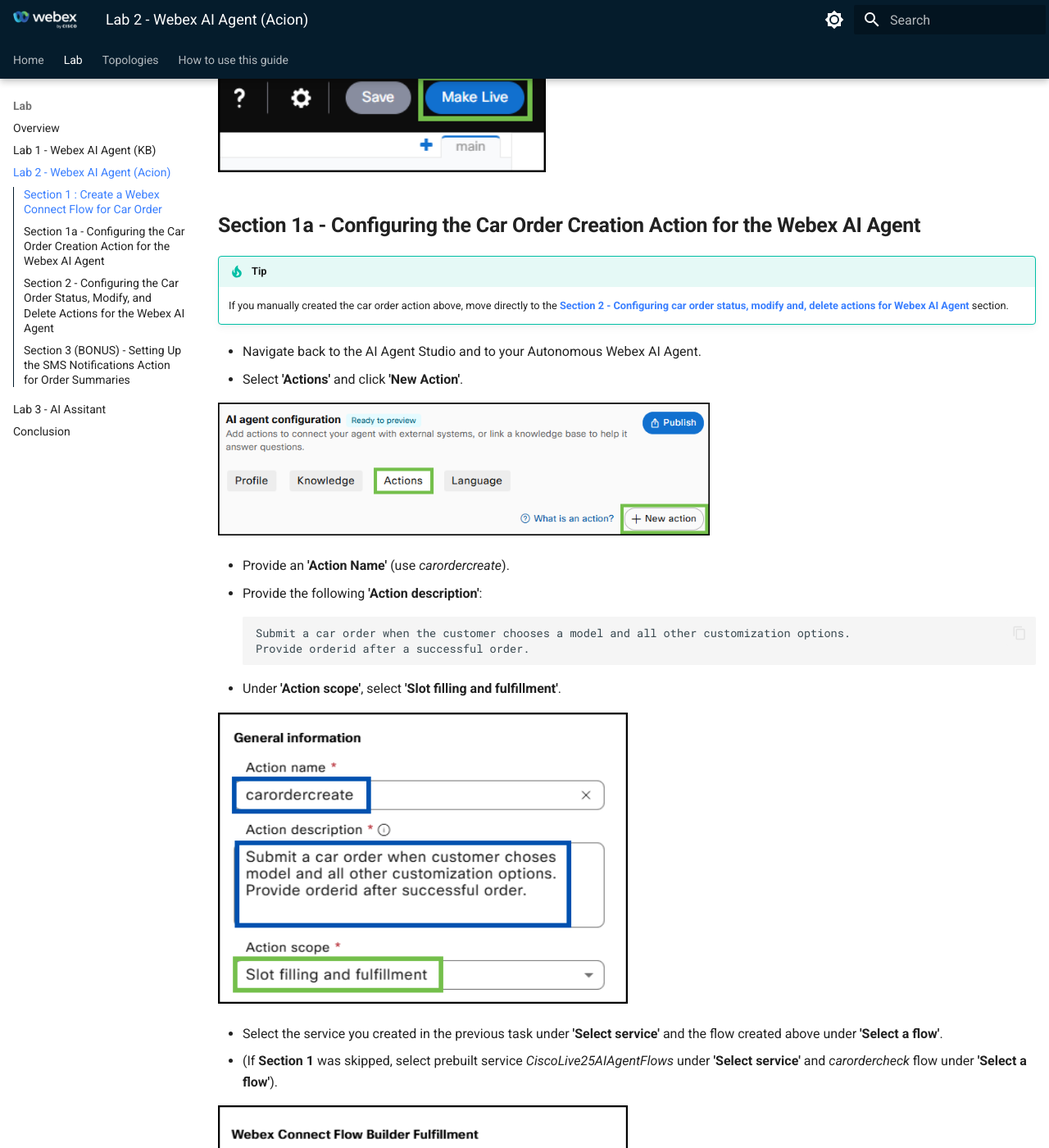
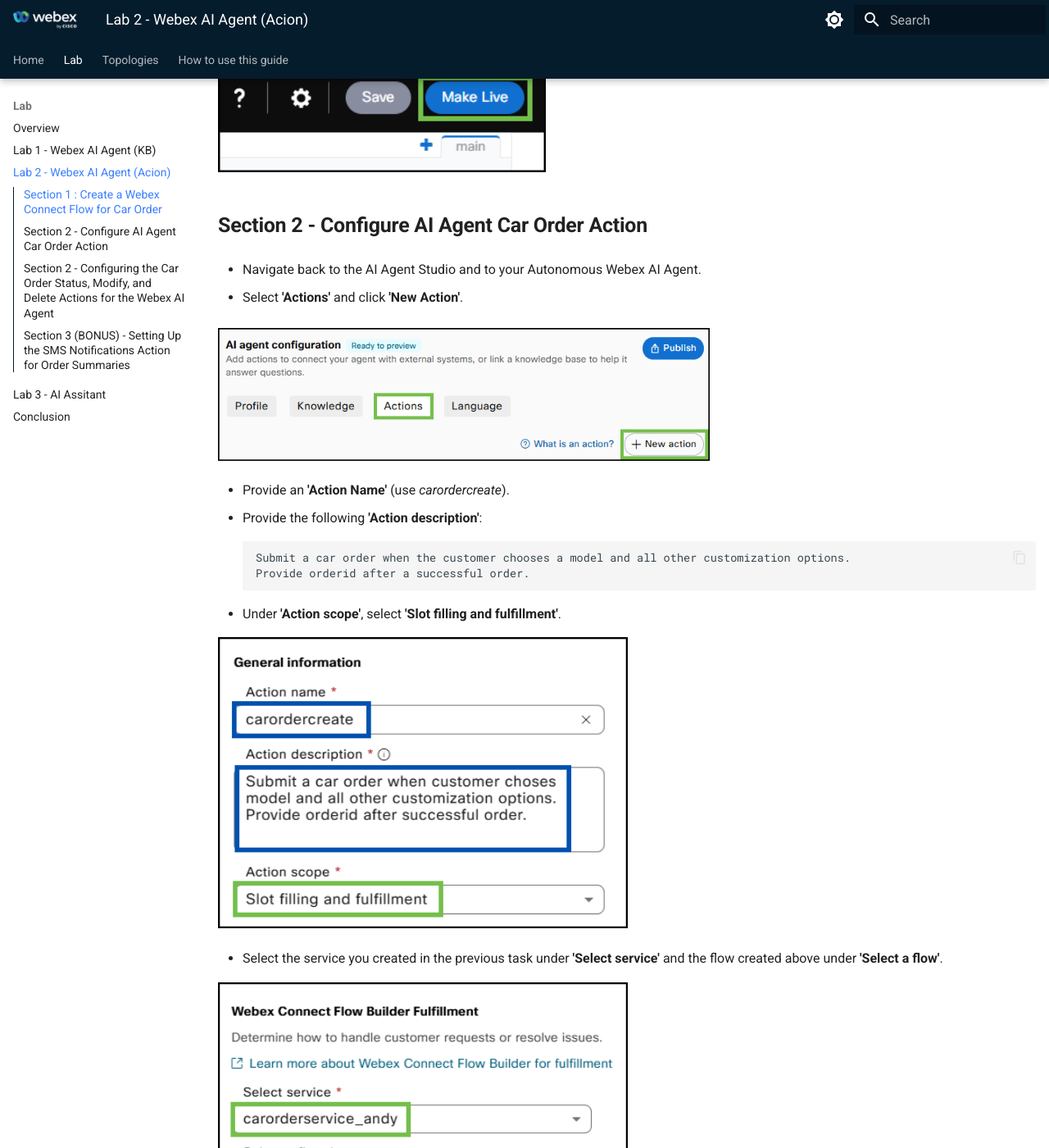
Before and after one commit to WebexCC-SA/LAB-1309, an MkDocs documentation site: the page built from docs/Excercise2.md, in a window 1280 px wide and 1400 px high, scrolled down 7061 px. Shown: the whole window at 82% size. Built offline with MkDocs 1.6.1 and Material for MkDocs 9.7.7, drawn with Linux system fonts in a browser that asks for light colours.

Commit message:
version11

```diff
--- a/docs/Excercise2.md
+++ b/docs/Excercise2.md
@@ -104,17 +104,13 @@
 
 
 
-## **Section 1a - Configuring the Car Order Creation Action for the Webex AI Agent**
-
-!!! tip
-	If you manually created the car order action above, move directly to the [**Section 2 - Configuring car order status, modify and, delete actions for Webex AI Agent**](#section-2-configuring-the-car-order-status-modify-and-delete-actions-for-the-webex-ai-agent) section.
+## **Section 2 - Configure AI Agent Car Order Action**
 
 - Navigate back to the AI Agent Studio and to your Autonomous Webex AI Agent.
+
 - Select **'Actions'** and click **'New Action'**.
 
-
 ![Nav](./assets/t2s1ap1.png){ width="600" }
-
 
 - Provide an **'Action Name'** (use _carordercreate_).
 - Provide the following **'Action description'**:
@@ -127,7 +123,6 @@
 ![Nav](./assets/t2s1ap2.png){ width="500" }
 
 - Select the service you created in the previous task under **'Select service'** and the flow created above under **'Select a flow'**.
-- (If **Section 1** was skipped, select prebuilt service _CiscoLive25AIAgentFlows_ under **'Select service'** and _carordercheck_ flow under **'Select a flow'**).
 
 ![Nav](./assets/t2s1ap3.png){ width="500" }
 
```
